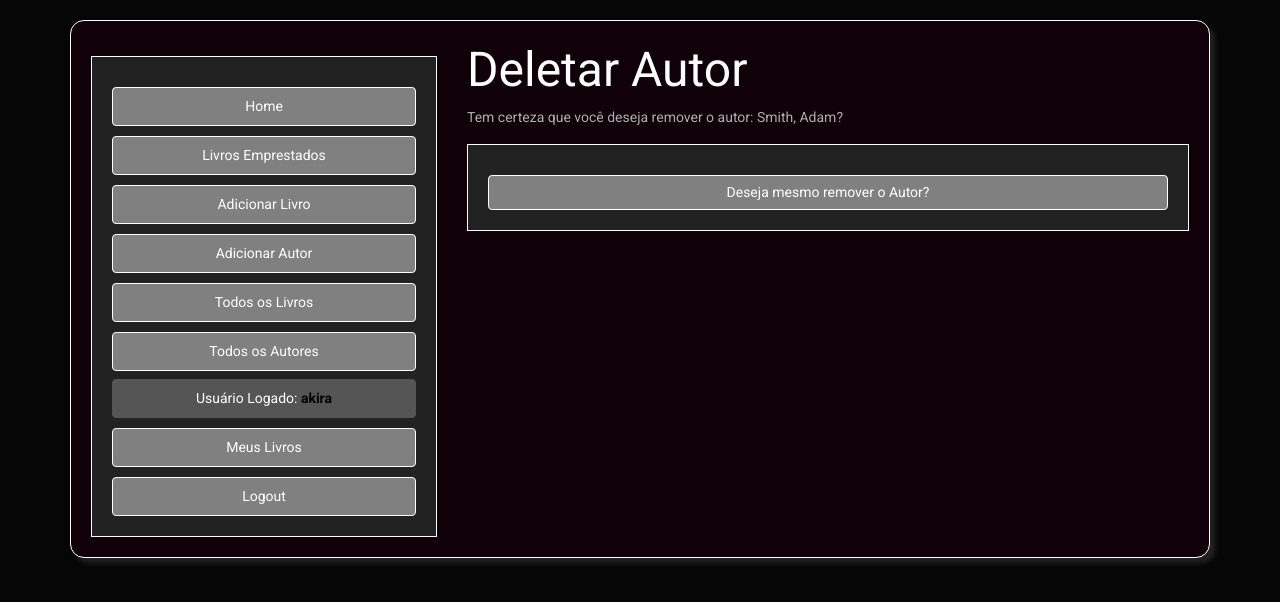
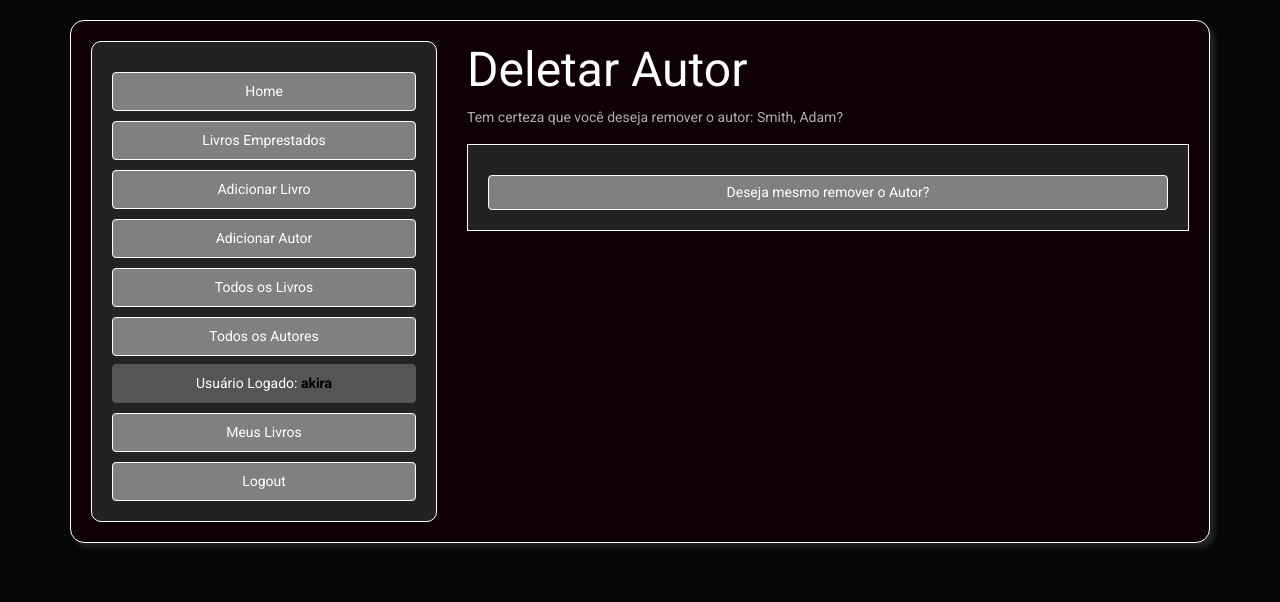
Before and after one commit to the-akira/Django-Secret-Library, a Django app: page /catalog/author/2/delete/ in a window 1280 px wide. Shown: the top 602 px of the page. Run offline with Django 3.2, Linux system fonts and the light colour scheme; a user stored in the database is signed in; data comes from the database, SQL or seed files in the repository; both versions use the stored data as it was after the commit.

Commit message:
UI minor updates

```diff
--- a/locallibrary/catalog/static/css/styles.css
+++ b/locallibrary/catalog/static/css/styles.css
@@ -1,8 +1,9 @@
 .nav{
 	padding: 20px;
 	border: 1px solid white;
-	margin-top: 15px;
+	margin: auto;
 	background-color: #222222;
+	border-radius: 10px;
 }
 
 a{
--- a/locallibrary/catalog/templates/base_generic.html
+++ b/locallibrary/catalog/templates/base_generic.html
@@ -5,7 +5,6 @@
   <meta charset="utf-8">
   <meta name="viewport" content="width=device-width, initial-scale=1">
   <link rel="stylesheet" href="https://bootswatch.com/4/cyborg/bootstrap.min.css" crossorigin="anonymous">
-  <!-- Add additional CSS in static file -->
   {% load static %}
   <link rel="stylesheet" href="{% static 'css/styles.css' %}">
 </head>
@@ -15,20 +14,20 @@
       <div class="col-sm-4 col-md-12 col-lg-4">
       {% block sidebar %}
         <ul class="nav flex-column">
-          <li class="btn btn-primary nav-link text-center"><a href="{% url 'index' %}">Home</a></li>
+          <a href="{% url 'index' %}"><li class="btn btn-primary nav-link text-center">Home</li></a>
           {% if perms.catalog.can_mark_returned %}
-            <li class="btn btn-primary nav-link text-center"><a href="{% url 'borrowed' %}">Livros Emprestados</a></li>
-            <li class="btn btn-primary nav-link text-center"><a href="{% url 'book_create' %}">Adicionar Livro</a></li>
-            <li class="btn btn-primary nav-link text-center"><a href="{% url 'author_create' %}">Adicionar Autor</a></li>
+            <a href="{% url 'borrowed' %}"><li class="btn btn-primary nav-link text-center">Livros Emprestados</li></a>
+            <a href="{% url 'book_create' %}"><li class="btn btn-primary nav-link text-center">Adicionar Livro</li></a>
+            <a href="{% url 'author_create' %}"><li class="btn btn-primary nav-link text-center">Adicionar Autor</li></a>
           {% endif %}
-          <li class="btn btn-primary nav-link text-center"><a href="{% url 'books' %}">Todos os Livros</a></li>
-          <li class="btn btn-primary nav-link text-center"><a href="{% url 'authors' %}">Todos os Autores</a></li>
+          <a href="{% url 'books' %}"><li class="btn btn-primary nav-link text-center">Todos os Livros</li></a>
+          <a href="{% url 'authors' %}"><li class="btn btn-primary nav-link text-center">Todos os Autores</li></a>
              {% if user.is_authenticated %}
                <li class="btn btn-secondary nav-link text-center mt-2">Usuário Logado:<b> {{ user.get_username }}</b></li>
-               <li class="btn btn-primary nav-link text-center"><a href="{% url 'my-borrowed' %}">Meus Livros</a></li>
-               <li class="btn btn-primary nav-link text-center"><a href="{% url 'logout'%}?next={{request.path}}">Logout</a></li>
+               <a href="{% url 'my-borrowed' %}"><li class="btn btn-primary nav-link text-center">Meus Livros</li></a>
+               <a href="{% url 'logout'%}?next={{request.path}}"><li class="btn btn-primary nav-link text-center">Logout</li></a>
              {% else %}
-               <li class="btn btn-primary nav-link text-center"><a href="{% url 'login'%}?next={{request.path}}">Login</a></li>
+               <a href="{% url 'login'%}?next={{request.path}}"><li class="btn btn-primary nav-link text-center">Login</li></a>
              {% endif %}
         </ul>
      {% endblock %}
--- a/locallibrary/locallibrary/urls.py
+++ b/locallibrary/locallibrary/urls.py
@@ -1,18 +1,3 @@
-"""locallibrary URL Configuration
-
-The `urlpatterns` list routes URLs to views. For more information please see:
-    https://docs.djangoproject.com/en/2.2/topics/http/urls/
-Examples:
-Function views
-    1. Add an import:  from my_app import views
-    2. Add a URL to urlpatterns:  path('', views.home, name='home')
-Class-based views
-    1. Add an import:  from other_app.views import Home
-    2. Add a URL to urlpatterns:  path('', Home.as_view(), name='home')
-Including another URLconf
-    1. Import the include() function: from django.urls import include, path
-    2. Add a URL to urlpatterns:  path('blog/', include('blog.urls'))
-"""
 from django.contrib import admin
 from django.urls import path, include
 from django.views.generic import RedirectView
```
Also changed, not shown: locallibrary/db.sqlite3.
